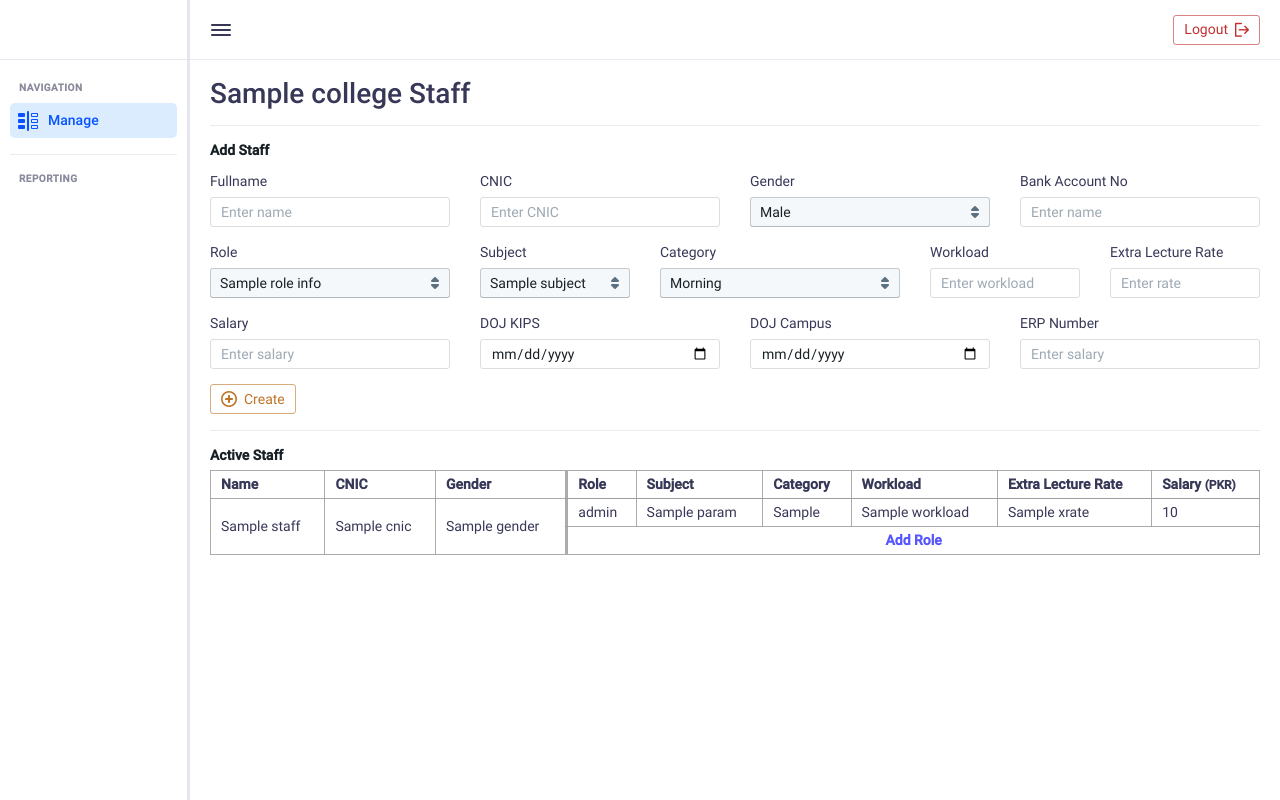
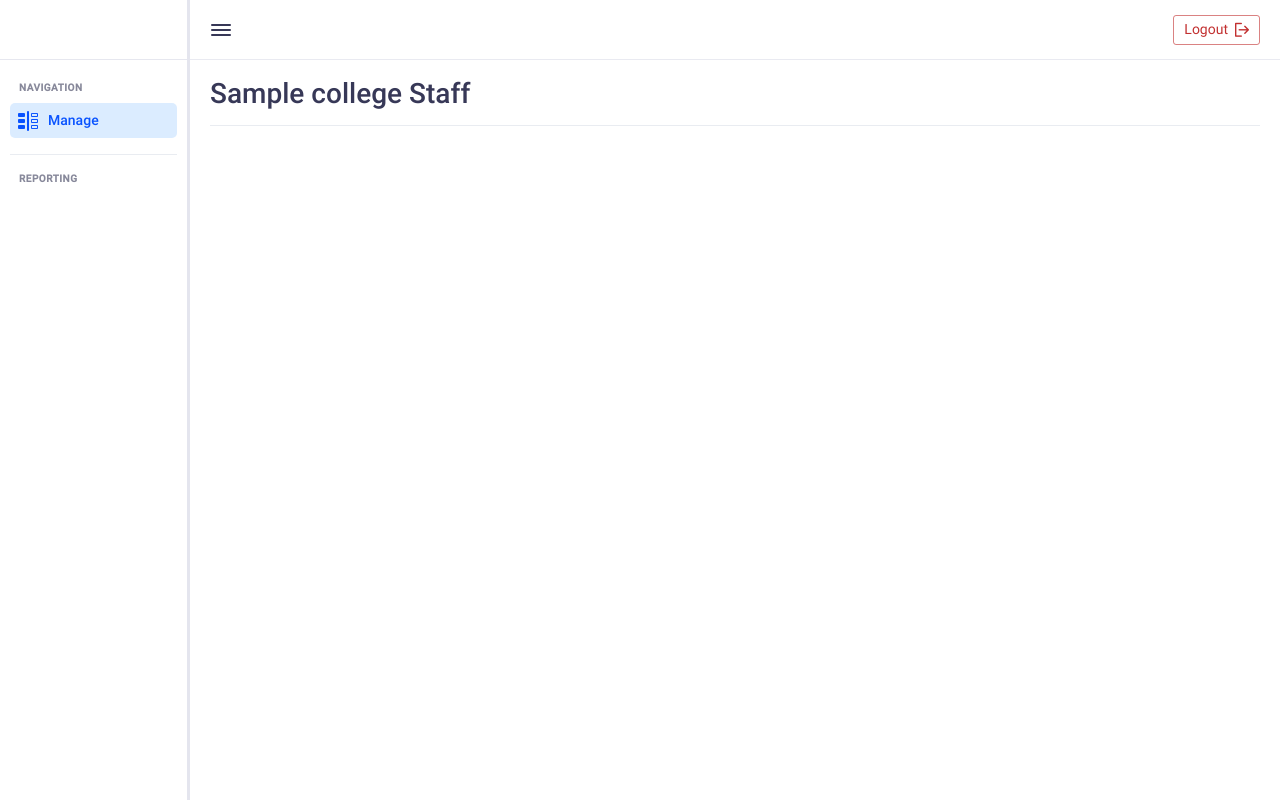
Before and after one commit to enix403/erp2, a Django app: template app/salary/frontend/templates/sl/staff/st-main.html in a window 1280 px wide. Run offline with Django 3.2, Linux system fonts and the light colour scheme; the template is opened without the code that fills it: most values are stand-ins (such as "Sample title", 1, 10 or a date in 2020).

Commit message:
Added auth permission checks in staff view + other misc changes

```diff
--- a/app/base/templates/bs/basev.html
+++ b/app/base/templates/bs/basev.html
@@ -51,90 +51,6 @@
                     </a>
                 </li>
 
-                {% comment %} {% check_type 0 as flag %}
-                {% if flag %}
-                <li class="nav-item">
-                    <a href="{% url 'sl_u:manage' %}" class="nav-link {% block sn-manage %}{% endblock %}">
-                        <span class="bp3-icon-large bp3-icon-comparison nav-list-icon"></span>
-                        Manage
-                    </a>
-                </li>
-
-                <li class="nav-item">
-                    <a href="{% url 'sl_u:view-transfers' %}" class="nav-link {% block sn-transfers %}{% endblock %}">
-                        <span class="bp3-icon-large bp3-icon-exchange nav-list-icon"></span>
-                        Staff Transfers
-                    </a>
-                </li>
-                {% endif %}
-
-                {% check_type 1 as flag %}
-                {% if flag %}
-
-
-                {% auth_check 'staff' 'read' 'write' as flag_2 %}
-                {% if flag_2 %}
-                <li class="nav-item">
-                    <a href="{% url 'sl_u:view-staff' user_college_id %}"
-                        class="nav-link {% block sn-staff %}{% endblock %}">
-                        <span class="bp3-icon-large bp3-icon-people nav-list-icon"></span>
-                        Staff
-                    </a>
-                </li>
-                {% endif %}
-
-                {% auth_check 'sections' 'read' 'write' as flag_2 %}
-                {% if flag_2 %}
-                <li class="nav-item">
-                    <a href="{% url 'sl_u:view-sections' user_college_id %}"
-                        class="nav-link {% block sn-sections %}{% endblock %}">
-                        <span class="bp3-icon-large bp3-icon-group-objects nav-list-icon"></span>
-                        Sections
-                    </a>
-                </li>
-                {% endif %}
-
-                {% auth_check 'timetable' 'read' 'write' as flag_2 %}
-                {% if flag_2 %}
-                <li class="nav-item">
-                    <a href="{% url 'sl_u:view-timetable' user_college_id %}"
-                        class="nav-link {% block sn-tables %}{% endblock %}">
-                        <span class="bp3-icon-large bp3-icon-timeline-events nav-list-icon"></span>
-                        Time Tables
-                    </a>
-                </li>
-                {% endif %}
-
-                {% auth_check 'atnd_today' 'read' 'write' as flag_2 %}
-                {% if flag_2 %}
-                <li class="nav-item">
-                    <a href="{% url 'sl_u:today-atnd' user_college_id %}"
-                        class="nav-link {% block sn-atnd %}{% endblock %}">
-                        <span class="bp3-icon-large bp3-icon-highlight nav-list-icon"></span>
-                        Attendance
-                    </a>
-                </li>
-                {% endif %}
-
-                {% auth_check 'lec_record_today' 'read' 'write' as flag_2 %}
-                {% if flag_2 %}
-                <li class="nav-item">
-                    <a href="{% url 'sl_u:view-lecture-today' user_college_id %}"
-                        class="nav-link {% block sn-lecrd %}{% endblock %}">
-                        <span class="bp3-icon-large bp3-icon-send-to-graph nav-list-icon"></span>
-                        Lecture Recording
-                    </a>
-                </li>
-                {% endif %}
-
-                <li class="nav-item">
-                    <a href="{% url 'sl_u:view-atndauth' user_college_id %}"
-                        class="nav-link {% block sn-atndauth %}{% endblock %}">
-                        <span class="bp3-icon-large bp3-icon-automatic-updates nav-list-icon"></span>
-                        AAuth
-                    </a>
-                </li>
-                {% endif %} {% endcomment %}
 
             </ul>
 
@@ -145,12 +61,6 @@
                     <label>Reporting</label>
                 </li>
 
-                {% comment %} <li class="nav-item"> {% endcomment %}
-                    {% comment %} <a href="{% url 'sl_u:view-reports-main' %}" class="nav-link {% block sn-reports %}{% endblock %}"> {% endcomment %}
-                        {% comment %} <span class="bp3-icon-large bp3-icon-layout-hierarchy nav-list-icon"></span> {% endcomment %}
-                        {% comment %} Reports {% endcomment %}
-                    {% comment %} </a> {% endcomment %}
-                {% comment %} </li> {% endcomment %}
             </ul>
 
         </div>
@@ -162,7 +72,6 @@
         <div class="header">
             <div class="header-left">
                 <a href="" class="burger-menu link-no-underline">
-                    {% comment %} <i data-feather="menu"></i> {% endcomment %}
                     <span class="bp3-icon-large bp3-icon-menu"></span>
                 </a>
             </div>
@@ -211,7 +120,6 @@
         </div>
 
         <div class="content-body">
-            {% comment %} hello {% endcomment %}
             {% block content %}
             {% endblock content %}
         </div>
@@ -220,8 +128,6 @@
 
 
 
-    {% comment %} <script src="{% static "lib/feather-icons/feather.min.js" %}"></script> {% endcomment %}
-    {% comment %} <script src="{% static "lib/jquery/jquery.min.js" %}"></script> {% endcomment %}
     <script src="{% static "js/htmlapp.js" %}"></script>
 
     {% block js %}
--- a/app/salary/core/admin/views.py
+++ b/app/salary/core/admin/views.py
@@ -7,7 +7,7 @@
 from app.base import utils
 from app.salary.models import Station, College
 
-from app.salary.core.college import clg_validate_simple
+from app.salary.core.college import college_validate_simple
 
 from app.salary.core.exceptions import UserLogicException
 
--- a/app/salary/core/auth/views.py
+++ b/app/salary/core/auth/views.py
@@ -9,11 +9,14 @@
 
 class LoginView(View):
     def get(self, request: HttpRequest):
-        if request.auth_manager.user == None:
+        if request.auth_manager.user is None:
             return render(request, 'sl/login.html')
         return redirect('/')
 
     def post(self, request: HttpRequest):
+        if request.auth_manager.user is not None:
+            raise UserLogicException('Another user is already logged in')
+
         bag = request.POST
 
         username = bag.get('username', '')
--- a/app/salary/core/college/__init__.py
+++ b/app/salary/core/college/__init__.py
@@ -9,7 +9,7 @@
         PR_AuthRole(AuthRole.SUPERUSER)
     )
 
-def clg_validate_simple(request, college_id):
+def college_validate_simple(request, college_id):
     has_access = request.auth_manager.require_one(simple_access_principals(college_id))
     if not has_access:
         handle_unauthorized(request)
--- a/app/salary/core/section/routes.py
+++ b/app/salary/core/section/routes.py
@@ -2,7 +2,7 @@
 from . import views
 
 urlpatterns = [
-    path('college/<int:college_id>/index', views.SectionsView.as_view(), name="Section.Index"),
-    path('add/regular', views.Action_CreateRegularSection.as_view(), name="Section.AddReg"),
-    path('add/merged', views.Action_CreateMergedSection.as_view(), name="Section.AddMerged"),
+    path('college/<int:college_id>/index/', views.SectionsView.as_view(), name="Section.Index"),
+    path('add/regular/', views.Action_CreateRegularSection.as_view(), name="Section.AddReg"),
+    path('add/merged/', views.Action_CreateMergedSection.as_view(), name="Section.AddMerged"),
 ]
--- a/app/salary/core/section/views.py
+++ b/app/salary/core/section/views.py
@@ -10,7 +10,7 @@
 from app.salary.models import Section, College
 
 from app.salary.core.auth import Allow, PR_AuthRole, AuthRole
-from app.salary.core.college import clg_validate_simple
+from app.salary.core.college import college_validate_simple
 from . import actions
 
 
@@ -35,7 +35,7 @@
         if college == None:
             raise Http404
 
-        clg_validate_simple(req, college.pk)
+        college_validate_simple(req, college.pk)
 
         active_sections = list(
             college.sections.filter(active=1).prefetch_related("merge_section_rows")
@@ -98,7 +98,7 @@
         req.auth_manager.require_perm(SectionPermissions, "reg_sec:create")
 
         name, college = self._clean_input(req.POST)
-        clg_validate_simple(req, college.pk)
+        college_validate_simple(req, college.pk)
         actions.make_regular_section(college.pk, name)
 
         messages.success(req, "Section added successfully")
--- a/app/salary/core/staff/routes.py
+++ b/app/salary/core/staff/routes.py
@@ -2,6 +2,6 @@
 from . import views
 
 urlpatterns = [
-    path('clg/<int:college_id>/index', views.StaffView.as_view(), name='Staff.Index'),
-    path('add/staff/fresh', views.Action_CreateStaff.as_view(), name='Staff.Add'),
+    path('clg/<int:college_id>/index/', views.StaffView.as_view(), name='Staff.Index'),
+    path('add/staff/fresh/', views.Action_CreateStaff.as_view(), name='Staff.Add'),
 ]
--- a/app/salary/frontend/templates/sl/staff/st-main.html
+++ b/app/salary/frontend/templates/sl/staff/st-main.html
@@ -6,6 +6,9 @@
 
 
 {% block content %}
+
+{% if permissions.create %}
+
 
 <div>
     <h6 class="bp3-heading">Add Staff</h6>
@@ -165,7 +168,9 @@
 </div>
 
 <hr>
+{% endif %}
 
+{% if permissions.read %}
 
 
 <div>
@@ -262,5 +267,6 @@
     </div><!-- table-responsive -->
 </div>
 
+{% endif %}
 
 {% endblock content %}
--- a/app/salary/typehints.py
+++ b/app/salary/typehints.py
@@ -5,5 +5,6 @@
 if TYPE_CHECKING:
     from .core.auth.manager import AuthManager
 
+
 class HttpRequest(_Req):
     auth_manager: AuthManager
```
Also changed, not shown: app/salary/core/staff/views.py (+17 -20 lines), app/salary/core/auth/authroles.py (line endings or trailing spaces).
